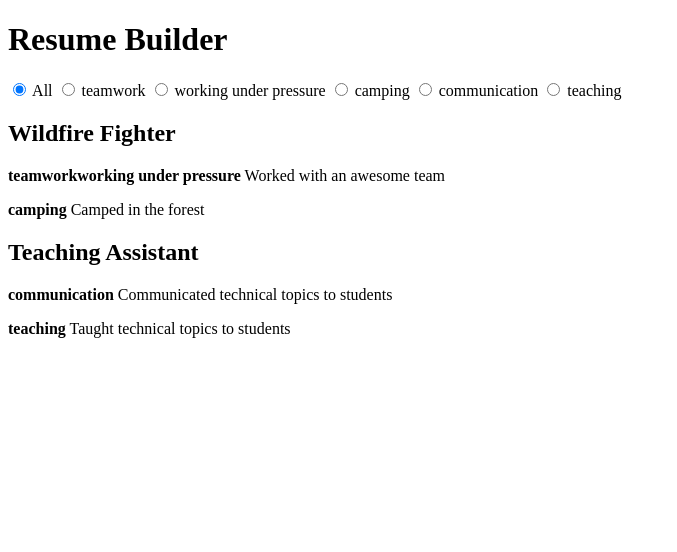
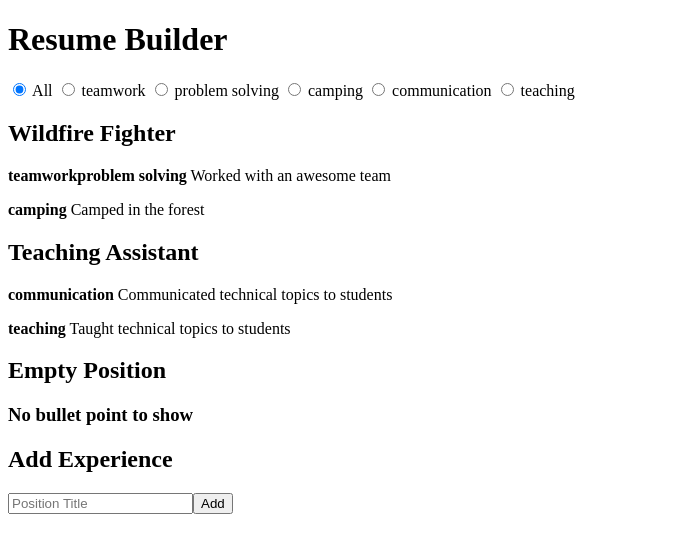
Before and after one commit to jasonTheDev/resume-builder, an Angular app: page / in a window 1280 px wide. Shown: the top 552 px of the page, without its empty margins (0-677 px from the left). Built offline with nearby package versions, Linux system fonts and the light colour scheme.

Commit message:
Add Experiences

```diff
--- a/src/app/experience-list/experience-list.component.html
+++ b/src/app/experience-list/experience-list.component.html
@@ -17,3 +17,10 @@
     <h2>No experiences to show</h2>
   }
 </section>
+<section>
+  <form>
+    <h2>Add Experience</h2>
+    <input type="text" placeholder="Position Title" #newExperience>
+    <button (click)="saveExperience(newExperience.value)">Add</button>
+  </form>
+</section>
--- a/src/app/experience-list/experience-list.component.ts
+++ b/src/app/experience-list/experience-list.component.ts
@@ -49,4 +49,14 @@ export class ExperienceListComponent {
       this.filteredExperiences = exp.filter(experience => experience.bulletPoints.length > 0);
     }
   }
+
+  saveExperience(positionTitle:string): void {
+    const experience: Experience = {
+      position: positionTitle,
+      bulletPoints: []
+    }
+    this.experiences.push(experience);
+    this.filterExperiences();
+    console.log(`Added ${positionTitle}`)
+  }
 }
--- a/src/app/experience.service.ts
+++ b/src/app/experience.service.ts
@@ -12,7 +12,7 @@ export class ExperienceService {
       bulletPoints: [
         {
           description: "Worked with an awesome team",
-          applicableTags: ["teamwork", "working under pressure"]
+          applicableTags: ["teamwork", "problem solving"]
         },
         {
           description: "Camped in the forest",
@@ -32,7 +32,11 @@ export class ExperienceService {
           applicableTags: ["teaching"]
         },
       ]
-    }
+    },
+    {
+      position: "Empty Position",
+      bulletPoints: []
+    },
   ]
 
   getAllExperiences(): Experience[] {
```
